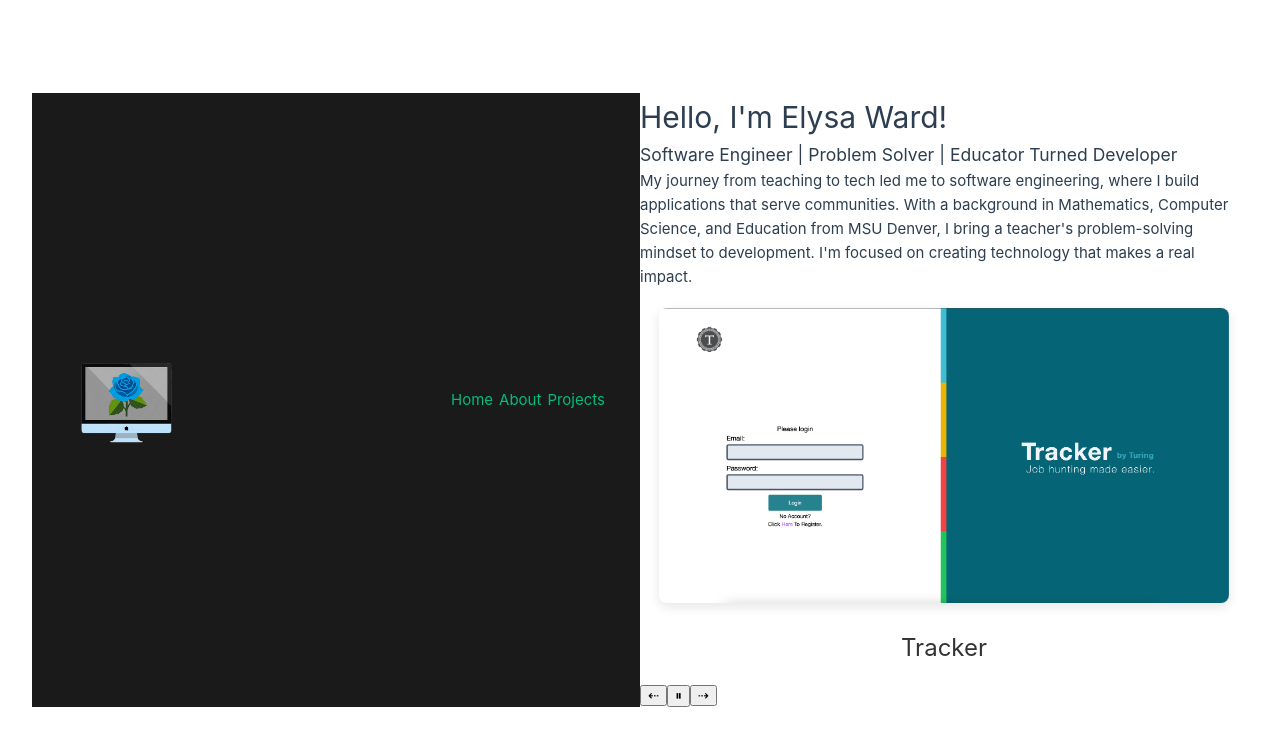
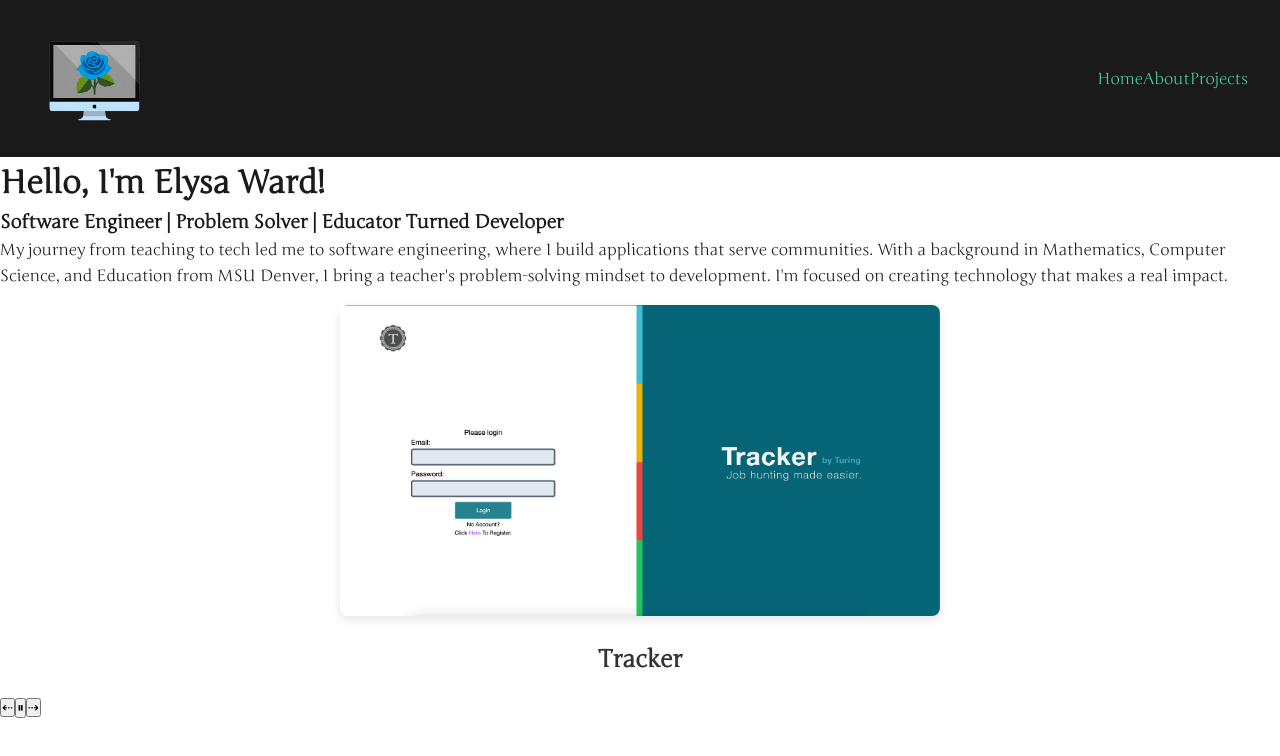
Before and after one commit to elysableu/portfolio, a Vue app: page / in a window 1280 px wide. Shown: the top 756 px of the page. Built offline with nearby package versions, Linux system fonts and the light colour scheme; the HTML template or start-up script is replaced by a standard one.

Commit message:
Add fonts to base styling and updated color palette

```diff
--- /dev/null
+++ b/src/assets/fonts/fonts.css
@@ -0,0 +1,59 @@
+/* ============================================
+   FONT FACES - Inter
+   ============================================ */
+
+  @font-face {
+    font-display: swap;
+    font-family: 'Dosis';
+    font-style: normal;
+    font-weight: 500;
+    src: url('@/assets/fonts/dosis-v34-latin-500.woff2') format('woff2');
+  }
+
+  @font-face {
+    font-display: swap;
+    font-family: 'Dosis';
+    font-style: normal;
+    font-weight: 600;
+    src: url('@/assets/fonts/dosis-v34-latin-600.woff2') format('woff2');
+  }
+
+  @font-face {
+    font-display: swap;
+    font-family: 'Dosis';
+    font-style: normal;
+    font-weight: 700;
+    src: url('@/assets/fonts/dosis-v34-latin-700.woff2') format('woff2');
+  }
+
+  @font-face {
+    font-display: swap;
+    font-family: 'Dosis';
+    font-style: normal;
+    font-weight: 800;
+    src: url('@/assets/fonts/dosis-v34-latin-800.woff2') format('woff2');
+  }
+
+  @font-face {
+    font-display: swap;
+    font-family: 'Dosis';
+    font-style: normal;
+    font-weight: 400;
+    src: url('@/assets/fonts/dosis-v34-latin-regular.woff2') format('woff2');
+  }
+
+  @font-face {
+    font-display: swap;
+    font-family: 'Junge';
+    font-style: normal;
+    font-weight: 400;
+    src: url('@/assets/fonts/junge-v26-latin-regular.woff2') format('woff2');
+  }
+
+  @font-face {
+    font-display: swap;
+    font-family: 'Metamorphous';
+    font-style: normal;
+    font-weight: 400;
+    src: url('@/assets/fonts/metamorphous-v22-latin-regular.woff2') format('woff2');
+  }
--- a/src/assets/styles/base.css
+++ b/src/assets/styles/base.css
@@ -1,86 +1,176 @@
-/* color palette from <https://github.com/vuejs/theme> */
-:root {
-  --vt-c-white: #ffffff;
-  --vt-c-white-soft: #f8f8f8;
-  --vt-c-white-mute: #f2f2f2;
-
-  --vt-c-black: #507c5e;
-  --vt-c-black-soft: #222222;
-  --vt-c-black-mute: #282828;
-
-  --vt-c-indigo: #2c3e50;
-
-  --vt-c-divider-light-1: rgba(60, 60, 60, 0.29);
-  --vt-c-divider-light-2: rgba(60, 60, 60, 0.12);
-  --vt-c-divider-dark-1: rgba(84, 84, 84, 0.65);
-  --vt-c-divider-dark-2: rgba(84, 84, 84, 0.48);
-
-  --vt-c-text-light-1: var(--vt-c-indigo);
-  --vt-c-text-light-2: rgba(60, 60, 60, 0.66);
-  --vt-c-text-dark-1: var(--vt-c-white);
-  --vt-c-text-dark-2: rgba(235, 235, 235, 0.64);
-}
-
-/* semantic color variables for this project */
-:root {
-  --color-background: var(--vt-c-white);
-  --color-background-soft: var(--vt-c-white-soft);
-  --color-background-mute: var(--vt-c-white-mute);
-
-  --color-border: var(--vt-c-divider-light-2);
-  --color-border-hover: var(--vt-c-divider-light-1);
-
-  --color-heading: var(--vt-c-text-light-1);
-  --color-text: var(--vt-c-text-light-1);
-
-  --section-gap: 160px;
-}
-
-@media (prefers-color-scheme: dark) {
-  :root {
-    --color-background: var(--vt-c-black);
-    --color-background-soft: var(--vt-c-black-soft);
-    --color-background-mute: var(--vt-c-black-mute);
-
-    --color-border: var(--vt-c-divider-dark-2);
-    --color-border-hover: var(--vt-c-divider-dark-1);
-
-    --color-heading: var(--vt-c-text-dark-1);
-    --color-text: var(--vt-c-text-dark-2);
-  }
-}
+/* ============================================
+   CSS RESET & BASE STYLES
+   ============================================ */
 
 *,
 *::before,
 *::after {
   box-sizing: border-box;
   margin: 0;
-  font-weight: normal;
+  padding: 0;
 }
 
 body {
   min-height: 100vh;
-  color: var(--color-text);
-  background: var(--color-background);
-  transition:
-    color 0.5s,
-    background-color 0.5s;
   line-height: 1.6;
   font-family:
-    Inter,
-    -apple-system,
-    BlinkMacSystemFont,
-    'Segoe UI',
-    Roboto,
-    Oxygen,
-    Ubuntu,
-    Cantarell,
-    'Fira Sans',
-    'Droid Sans',
-    'Helvetica Neue',
-    sans-serif;
-  font-size: 15px;
+    'Junge',
+    'Dosis',
+    'Metamorphous',
+    Georgia,
+    'Times Roman New',
+    serif;
+  font-size: 16px;
   text-rendering: optimizeLegibility;
   -webkit-font-smoothing: antialiased;
   -moz-osx-font-smoothing: grayscale;
+  color: var(--color-text);
+  background-color: var(--color-background);
 }
+
+/* ============================================
+   COLOR PALETTE
+   ============================================ */
+
+:root {
+  /* ===== PRIMARY COLORS (From your palette) ===== */
+  --color-primary: #5A3896;           /* Purple - Main brand */
+  --color-primary-dark: #341B38;      /* Dark Purple - Headers, footer */
+  --color-secondary: #D91E98;         /* Hot Pink - CTAs, highlights */
+  --color-accent-teal: #49CCA4;       /* Teal - Success, links */
+  --color-accent-orange: #FFCA7B;     /* Orange - Warnings, highlights */
+
+  /* ===== PRIMARY SHADES ===== */
+  --color-primary-light: #7D5BB8;     /* Lighter purple for hover states */
+  --color-primary-lighter: #A084D1;   /* Even lighter for backgrounds */
+  --color-primary-pale: #E8E0F5;      /* Very light for subtle backgrounds */
+
+  /* ===== SECONDARY SHADES ===== */
+  --color-secondary-dark: #A01674;    /* Darker pink for hover */
+  --color-secondary-light: #F266BC;   /* Lighter pink */
+  --color-secondary-pale: #FCEEF7;    /* Very light pink for backgrounds */
+
+  /* ===== BACKGROUNDS (WCAG Compliant) ===== */
+  --color-background: #FFFFFF;        /* Primary background - white */
+  --color-background-secondary: #F8F9FA; /* Light gray */
+  --color-background-tertiary: #F3F4F6;  /* Slightly darker gray */
+  --color-surface: #FFFFFF;           /* Cards, panels */
+  --color-surface-dark: #1A1A1A;      /* Dark surfaces */
+
+  /* ===== TEXT COLORS (WCAG AAA Compliant) ===== */
+  --color-text: #1A1A1A;              /* Primary text - almost black (21:1 ratio) */
+  --color-text-secondary: #4A4A4A;    /* Secondary text - dark gray (9.7:1 ratio) */
+  --color-text-muted: #6B7280;        /* Muted text - medium gray (4.6:1 ratio) */
+  --color-text-light: #9CA3AF;        /* Light text for dark backgrounds */
+  --color-text-inverse: #FFFFFF;      /* White text for dark backgrounds */
+
+  /* ===== SEMANTIC COLORS ===== */
+  --color-success: #49CCA4;           /* Using your teal */
+  --color-success-dark: #3AA68A;
+  --color-success-light: #7EDEC0;
+  --color-success-bg: #EFFAF6;        /* Light background for success messages */
+
+  --color-warning: #FFCA7B;           /* Using your orange */
+  --color-warning-dark: #E5A950;
+  --color-warning-light: #FFE0B0;
+  --color-warning-bg: #FFF8ED;        /* Light background for warnings */
+
+  --color-error: #DC2626;             /* Red for errors */
+  --color-error-dark: #B91C1C;
+  --color-error-light: #FCA5A5;
+  --color-error-bg: #FEF2F2;          /* Light background for errors */
+
+  --color-info: #5A3896;              /* Using your primary purple */
+  --color-info-dark: #341B38;
+  --color-info-light: #A084D1;
+  --color-info-bg: #F5F3FF;           /* Light background for info messages */
+
+  /* ===== BORDERS ===== */
+  --color-border: #E5E7EB;            /* Light gray borders */
+  --color-border-dark: #D1D5DB;       /* Slightly darker borders */
+  --color-border-light: #F3F4F6;      /* Very light borders */
+
+  /* ===== SHADOWS ===== */
+  --shadow-sm: 0 1px 2px 0 rgba(0, 0, 0, 0.05);
+  --shadow-md: 0 4px 6px -1px rgba(0, 0, 0, 0.1);
+  --shadow-lg: 0 10px 15px -3px rgba(0, 0, 0, 0.1);
+  --shadow-xl: 0 20px 25px -5px rgba(0, 0, 0, 0.1);
+
+  /* ===== SPACING ===== */
+  --spacing-xs: 0.25rem;   /* 4px */
+  --spacing-sm: 0.5rem;    /* 8px */
+  --spacing-md: 1rem;      /* 16px */
+  --spacing-lg: 1.5rem;    /* 24px */
+  --spacing-xl: 2rem;      /* 32px */
+  --spacing-2xl: 3rem;     /* 48px */
+  --spacing-3xl: 4rem;     /* 64px */
+
+  /* ===== BORDER RADIUS ===== */
+  --radius-sm: 0.25rem;    /* 4px */
+  --radius-md: 0.375rem;   /* 6px */
+  --radius-lg: 0.5rem;     /* 8px */
+  --radius-xl: 0.75rem;    /* 12px */
+  --radius-full: 9999px;   /* Full circle */
+
+  /* ===== TRANSITIONS ===== */
+  --transition-fast: 150ms ease-in-out;
+  --transition-base: 200ms ease-in-out;
+  --transition-slow: 300ms ease-in-out;
+}
+
+/* ============================================
+   DARK MODE (Optional)
+   ============================================ */
+
+@media (prefers-color-scheme: dark) {
+  :root {
+    --color-background: #0F0F0F;
+    --color-background-secondary: #1A1A1A;
+    --color-background-tertiary: #262626;
+    --color-surface: #1A1A1A;
+
+    --color-text: #F9FAFB;
+    --color-text-secondary: #D1D5DB;
+    --color-text-muted: #9CA3AF;
+
+    --color-border: #374151;
+    --color-border-dark: #4B5563;
+
+    /* Keep your vibrant colors the same in dark mode */
+    --color-primary: #7D5BB8;        /* Slightly lighter purple for dark bg */
+    --color-secondary: #F266BC;      /* Slightly lighter pink for dark bg */
+    --color-accent-teal: #7EDEC0;    /* Lighter teal for dark bg */
+    --color-accent-orange: #FFD89F;  /* Lighter orange for dark bg */
+  }
+}
+
+/* ============================================
+   UTILITY CLASSES
+   ============================================ */
+
+/* Text colors */
+.text-primary { color: var(--color-primary); }
+.text-secondary { color: var(--color-text-secondary); }
+.text-muted { color: var(--color-text-muted); }
+
+/* Background colors */
+.bg-primary { background-color: var(--color-primary); }
+.bg-secondary { background-color: var(--color-secondary); }
+.bg-surface { background-color: var(--color-surface); }
+
+/* Links */
+a {
+  color: var(--color-accent-teal);
+  text-decoration: none;
+  transition: color var(--transition-base);
+}
+
+a:hover {
+  color: var(--color-primary);
+}
+
+/* Focus states for accessibility */
+:focus-visible {
+  outline: 2px solid var(--color-primary);
+  outline-offset: 2px;
+}
--- a/src/assets/styles/main.css
+++ b/src/assets/styles/main.css
@@ -1,35 +1,243 @@
 @import './base.css';
 
+/* ============================================
+   APP CONTAINER
+   ============================================ */
+
 #app {
+  width: 100%;
+  min-height: 100vh;
+}
+
+/* ============================================
+   LINKS
+   ============================================ */
+
+a {
+  color: var(--color-accent-teal);
+  text-decoration: none;
+  transition: color var(--transition-base);
+}
+
+a:hover {
+  color: var(--color-primary);
+}
+
+a:focus-visible {
+  outline: 2px solid var(--color-primary);
+  outline-offset: 2px;
+  border-radius: var(--radius-sm);
+}
+
+/* ============================================
+   LAYOUT HELPERS
+   ============================================ */
+
+.container {
   max-width: 1280px;
   margin: 0 auto;
-  padding: 2rem;
-  font-weight: normal;
+  padding: 0 var(--spacing-lg);
 }
 
-a,
-.green {
-  text-decoration: none;
-  color: hsla(160, 100%, 37%, 1);
-  transition: 0.4s;
-  padding: 3px;
+.container-narrow {
+  max-width: 960px;
+  margin: 0 auto;
+  padding: 0 var(--spacing-lg);
 }
 
-@media (hover: hover) {
-  a:hover {
-    background-color: hsla(161, 46%, 59%, 0.2);
+.container-wide {
+  max-width: 1440px;
+  margin: 0 auto;
+  padding: 0 var(--spacing-lg);
+}
+
+/* ============================================
+   GLASS EFFECTS
+   ============================================ */
+
+  .glass {
+    background: rgba(255, 255, 255, 0.1);
+    backdrop-filter: blur(10px);
+    -webkit-backdrop-filter: blur(10px);
+    border: 1px solid rgba(255, 255, 255, 0.2);
+  }
+
+  .glass-gradient-layered {
+  position: relative;
+  background: linear-gradient(
+    to top,
+    rgba(255, 255, 255, 0.02) 0%,
+    rgba(255, 255, 255, 0.2) 100%
+  );
+  backdrop-filter: blur(12px);
+  -webkit-backdrop-filter: blur(12px);
+  border-bottom: 1px solid rgba(255, 255, 255, 0.2);
+}
+
+.glass-gradient-layered::after {
+  content: '';
+  position: absolute;
+  bottom: 0;
+  left: 0;
+  right: 0;
+  height: 1px;
+  background: linear-gradient(
+    to right,
+    transparent 0%,
+    rgba(255, 255, 255, 0.5) 50%,
+    transparent 100%
+  );
+}
+
+.glass-card {
+  background: rgba(255, 255, 255, 0.22);
+  backdrop-filter: blur(10px);
+  -webkit-backdrop-filter: blur(10px);
+  border-radius: 20px;
+  border: 1px solid rgba(255, 255, 255, 0.3);
+  box-shadow:
+    0 8px 32px rgba(0, 0, 0, 0.1),
+    inset 0 1px 0 rgba(255, 255, 255, 0.5),
+    inset 0 -1px 0 rgba(255, 255, 255, 0.1),
+    inset 0 0 12px 6px rgba(255, 255, 255, 0.6);
+  position: relative;
+  overflow: hidden;
+}
+
+.glass-card::before {
+  content: '';
+  position: absolute;
+  top: 0;
+  left: 0;
+  right: 0;
+  height: 1px;
+  background: linear-gradient(
+    90deg,
+    transparent,
+    rgba(255, 255, 255, 0.8),
+    transparent
+  );
+}
+
+.glass-card::after {
+  content: '';
+  position: absolute;
+  top: 0;
+  left: 0;
+  width: 1px;
+  height: 100%;
+  background: linear-gradient(
+    180deg,
+    rgba(255, 255, 255, 0.8),
+    transparent,
+    rgba(255, 255, 255, 0.3)
+  );
+}
+
+
+.glass-card-dark {
+  background: rgba(0, 0, 0, 0.4);
+  backdrop-filter: blur(10px);
+  -webkit-backdrop-filter: blur(10px);
+  border-radius: 20px;
+  border: 1px solid rgba(255, 255, 255, 0.1);
+  box-shadow:
+    0 8px 32px rgba(0, 0, 0, 0.4),
+    inset 0 1px 0 rgba(255, 255, 255, 0.1),
+    inset 0 -1px 0 rgba(0, 0, 0, 0.3),
+    inset 0 0 12px 6px rgba(0, 0, 0, 0.2);
+  position: relative;
+  overflow: hidden;
+}
+
+.glass-card-dark::before {
+  content: '';
+  position: absolute;
+  top: 0;
+  left: 0;
+  right: 0;
+  height: 1px;
+  background: linear-gradient(
+    90deg,
+    transparent,
+    rgba(255, 255, 255, 0.2),
+    transparent
+  );
+}
+
+.glass-card-dark::after {
+  content: '';
+  position: absolute;
+  top: 0;
+  left: 0;
+  width: 1px;
+  height: 100%;
+  background: linear-gradient(
+    180deg,
+    rgba(255, 255, 255, 0.2),
+    transparent,
+    rgba(255, 255, 255, 0.1)
+  );
+}
+/* ============================================
+   BUTTONS
+   ============================================ */
+
+.btn {
+  display: inline-flex;
+  align-items: center;
+  justify-content: center;
+  padding: var(--spacing-sm) var(--spacing-lg);
+  font-size: 1rem;
+  font-weight: 500;
+  border: none;
+  border-radius: var(--radius-md);
+  cursor: pointer;
+  transition: all var(--transition-base);
+  text-decoration: none;
+}
+
+.btn-primary {
+  background-color: var(--color-primary);
+  color: var(--color-text-inverse);
+}
+
+.btn-primary:hover {
+  background-color: var(--color-primary-dark);
+  transform: translateY(-2px);
+  box-shadow: var(--shadow-md);
+}
+
+.btn-secondary {
+  background-color: var(--color-secondary);
+  color: var(--color-text-inverse);
+}
+
+.btn-secondary:hover {
+  background-color: var(--color-secondary-dark);
+  transform: translateY(-2px);
+  box-shadow: var(--shadow-md);
+}
+
+.btn-outline {
+  background-color: transparent;
+  border: 2px solid var(--color-primary);
+  color: var(--color-primary);
+}
+
+.btn-outline:hover {
+  background-color: var(--color-primary);
+  color: var(--color-text-inverse);
+}
+
+/* ============================================
+   RESPONSIVE
+   ============================================ */
+
+@media (max-width: 768px) {
+  .container,
+  .container-narrow,
+  .container-wide {
+    padding: 0 var(--spacing-md);
   }
 }
-
-@media (min-width: 1024px) {
-  body {
-    display: flex;
-    place-items: center;
-  }
-
-  #app {
-    display: grid;
-    grid-template-columns: 1fr 1fr;
-    padding: 0 2rem;
-  }
-}
--- a/src/main.ts
+++ b/src/main.ts
@@ -1,4 +1,7 @@
+import './assets/styles/base.css'
 import './assets/styles/main.css'
+
+import './assets/fonts/fonts.css'
 
 import { createApp } from 'vue'
 import App from './App.vue'
```
